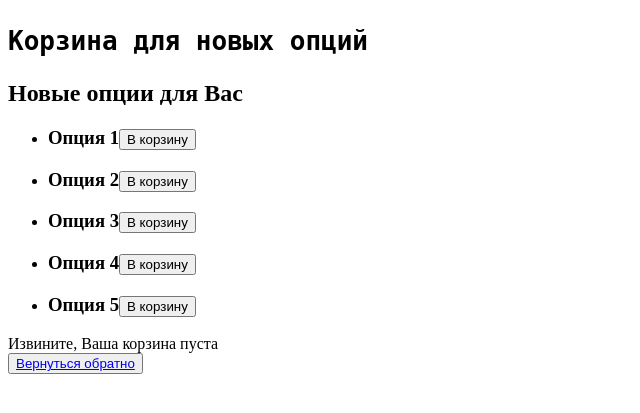
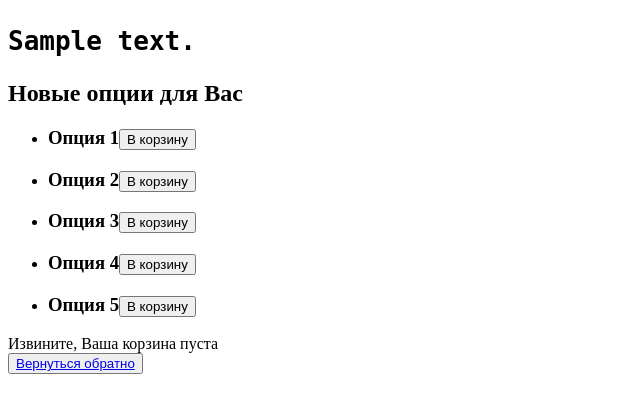
Before and after one commit to abuba0a/module_18_3, a Django app: template UrbanDjango/templates/third_task/cart.html in a window 1280 px wide. Shown: the top 413 px of the page, without its empty margins (0-640 px from the left). Run offline with Django 4.2, Linux system fonts and the light colour scheme; the template is opened without the code that fills it: most values are stand-ins (such as "Sample title", 1, 10 or a date in 2020).

Commit message:
Update cart.html

```diff
--- a/UrbanDjango/templates/third_task/cart.html
+++ b/UrbanDjango/templates/third_task/cart.html
@@ -2,13 +2,13 @@
 <html lang="en">
 <head>
     <meta charset="UTF-8">
-    <title>cart</title>
+    <title>{{title}}</title>
 </head>
 <body>
     <main>
 
 
-    <h1><tt>Корзина для новых опций</tt></h1>
+    <h1><tt>{{text}}</tt></h1>
     <h2>Новые опции для Вас</h2>
         <ul>
             <li><h3>Опция 1<button>В корзину</button></h3></li>
```
